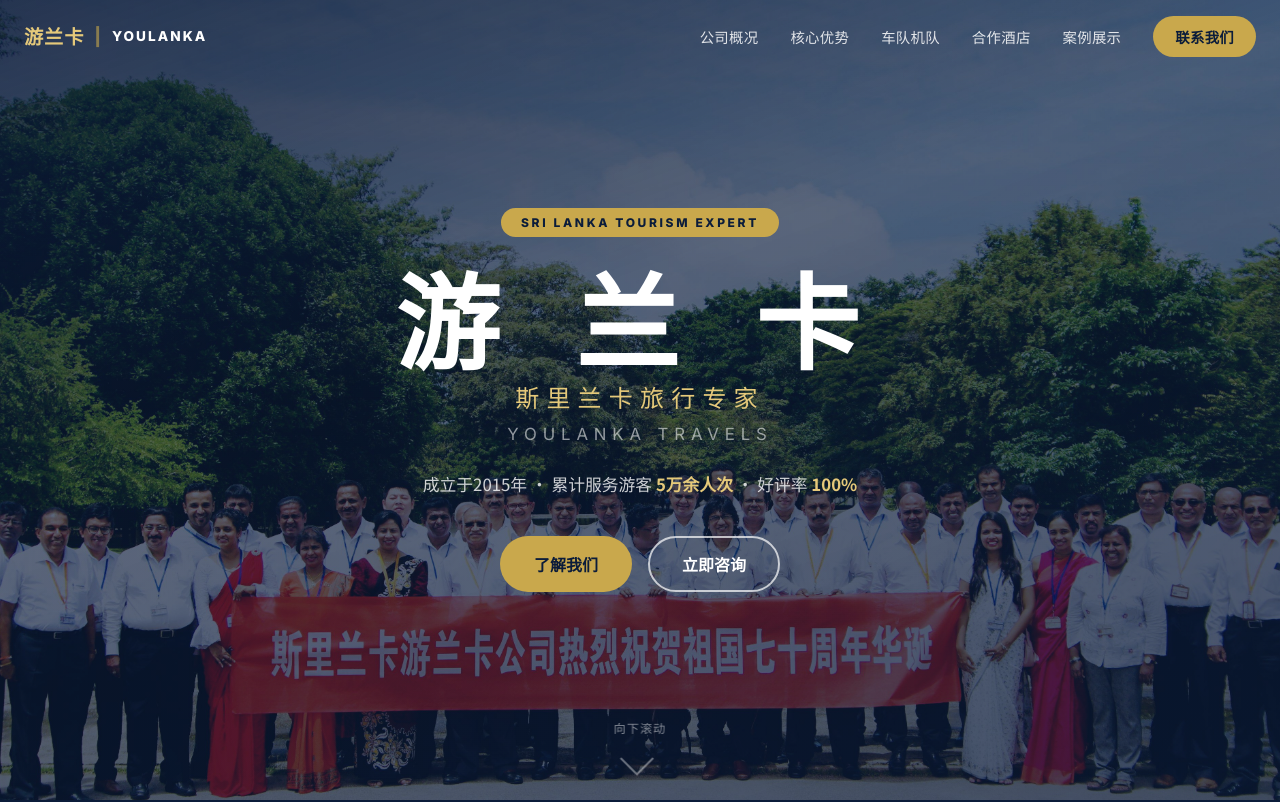
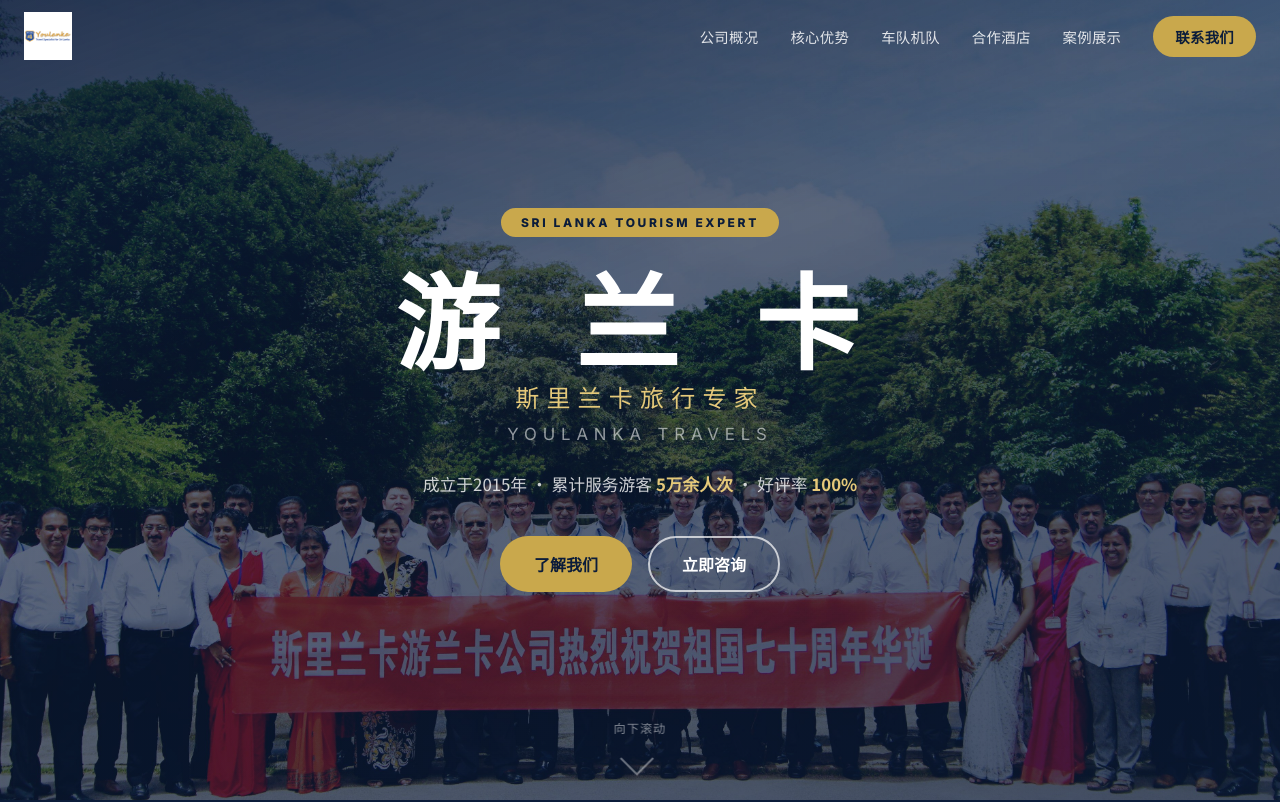
Before and after one commit to Spark014/youlanka, a plain HTML site: page index.html in a window 1280 px wide. Shown: the top 802 px of the page. Drawn offline with Linux system fonts and the light colour scheme.

Commit message:
Update navbar to use new Logo.png

```diff
--- a/index.html
+++ b/index.html
@@ -21,9 +21,7 @@
     <nav id="navbar">
         <div class="nav-inner">
             <a href="#hero" class="nav-brand">
-                <span class="brand-cn">游兰卡</span>
-                <span class="brand-divider">|</span>
-                <span class="brand-en">YOULANKA</span>
+                <img src="images/Logo.png" alt="Youlanka Logo" class="nav-logo-img" />
             </a>
             <ul class="nav-links">
                 <li><a href="#about">公司概况</a></li>
@@ -303,7 +301,8 @@
                     <img src="images/Avani.png" alt="Avani Hotels & Resorts" />
                 </div>
                 <div class="hotel-brand-card hbc-text">
-                    <div class="hbc-name" style="color:#e60026;font-weight:900;font-size:2rem;letter-spacing:.1em;line-height:1">RIU</div>
+                    <div class="hbc-name"
+                        style="color:#e60026;font-weight:900;font-size:2rem;letter-spacing:.1em;line-height:1">RIU</div>
                     <div class="hbc-sub" style="color:#e60026">HOTELS &amp; RESORTS</div>
                 </div>
             </div>
--- a/style.css
+++ b/style.css
@@ -115,22 +115,15 @@
     color: var(--white);
 }
 
-.brand-cn {
-    font-family: var(--font-cn);
-    font-weight: 700;
-    font-size: 1.2rem;
-    color: var(--gold-light);
-}
-
-.brand-divider {
-    color: var(--gold);
-    opacity: 0.6;
-}
-
-.brand-en {
-    letter-spacing: 0.15em;
-    font-size: 0.85rem;
-    color: var(--white);
+.nav-logo-img {
+    height: 48px;
+    width: auto;
+    object-fit: contain;
+    transition: transform 0.3s ease;
+}
+
+.nav-logo-img:hover {
+    transform: scale(1.05);
 }
 
 .nav-links {
```
